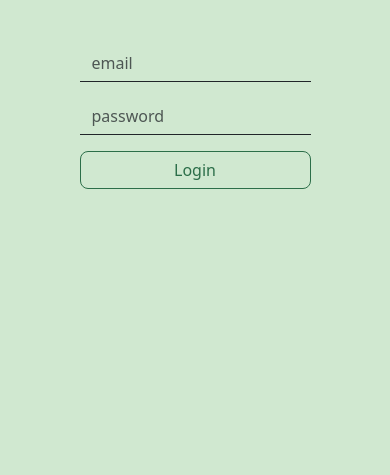
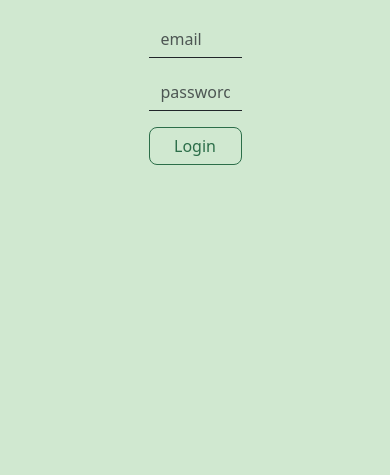
Before and after one commit to trentw0826/MeSyncStartup, a website: page index.html in a window 390 px wide. Shown: the part 369-844 px from the top of the page. Drawn offline with Linux system fonts and the light colour scheme.

Commit message:
Add more responsive design elements to login page elements, including disappearing height controls

```diff
--- a/index.html
+++ b/index.html
@@ -19,11 +19,11 @@
     <div class="main-content">
       <div class="text-center">
         <h1>MeSync</h1>
-        <h2>The gentle art of journaling</h2>
+        <h2>The gentle art of self-connection</h2>
       </div>
-      <div class="container row justify-content-center">
+      <div class="container" id="login_card_body">
         <div>
-          <div class="card-body">
+          <div class="card-body" id="login_card">
             <form>
               <div class="mb-3">
                 <input type="email" class="form-control" id="email" placeholder="email">
--- a/scss/custom-bootstrap.scss
+++ b/scss/custom-bootstrap.scss
@@ -88,6 +88,22 @@ h2 {
     font-size: clamp(1rem, 5vw, 2rem);
 }
 
+@media (max-height: 412px) {
+    h2 {
+        display: none;
+    }
+}
+@media (max-height: 300px) {
+    h1 {
+        display: none;
+    }
+}
+@media (max-height: 200px) {
+    .btn {
+        display: none;
+    }
+}
+
 // Background styles
 .bg-background {
     background-color: map-get($theme-colors, "background");
@@ -105,6 +121,8 @@ h2 {
     align-items: center;
     justify-content: center;
     height: 100vh;
+    width: 100%;
+    align-items: center;
 }
 
 .text-center {
@@ -112,5 +130,11 @@ h2 {
 }
 
 .container {
-    margin-top: 3rem;
+    display: flex;
+    justify-content: center;
+    align-items: center;
+    height: 100%;
+    margin-top: 0;
+    max-width: 30vw;
+    max-height: 50vh;
 }
```
Also changed, not shown: css/custom-bootstrap.css.
